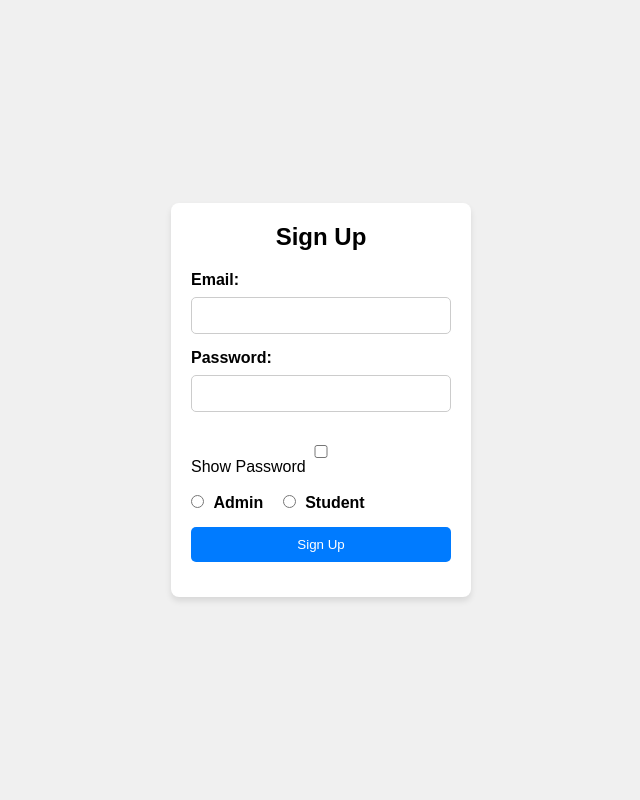
After one commit to nooman57554/project02, a PHP site: page /signup.php in a window 1280 px wide. The commit adds this page. Shown: the whole page, without its empty margins (319-959 px from the left). Run offline with PHP 8.4, Linux system fonts and the light colour scheme.

Commit message:
Add files via upload

```diff
--- /dev/null
+++ b/signup.php
@@ -0,0 +1,116 @@
+<!DOCTYPE html>
+<html lang="en">
+<head>
+    <meta charset="UTF-8">
+    <meta name="viewport" content="width=device-width, initial-scale=1.0">
+    <title>Sign Up Page</title>
+    <style>
+        * {
+            box-sizing: border-box;
+            margin: 0;
+            padding: 0;
+        }
+
+        body {
+            font-family: Arial, sans-serif;
+            background-color: #f0f0f0;
+            display: flex;
+            justify-content: center;
+            align-items: center;
+            height: 100vh;
+        }
+
+        .signup-container {
+            width: 300px;
+            padding: 20px;
+            background-color: #fff;
+            border-radius: 8px;
+            box-shadow: 0 4px 6px rgba(0, 0, 0, 0.1);
+        }
+
+        h2 {
+            text-align: center;
+            margin-bottom: 20px;
+        }
+
+        form {
+            display: flex;
+            flex-direction: column;
+        }
+
+        label {
+            margin-bottom: 8px;
+            font-weight: bold;
+        }
+
+        input[type="email"],
+        input[type="password"],
+        button {
+            padding: 10px;
+            margin-bottom: 15px;
+            border: 1px solid #ccc;
+            border-radius: 5px;
+            transition: border-color 0.3s ease;
+        }
+
+        input[type="radio"] {
+            margin-right: 5px;
+        }
+
+        input[type="radio"] + label {
+            margin-right: 15px;
+        }
+
+        button {
+            background-color: #007bff;
+            color: white;
+            border: none;
+            cursor: pointer;
+            transition: background-color 0.3s ease;
+        }
+
+        button:hover {
+            background-color: #0056b3;
+        }
+
+        .error-message {
+            color: red;
+            margin-bottom: 15px;
+            font-size: 14px;
+        }
+    </style>
+</head>
+<body onload="clearFields()">
+    <div class="signup-container">
+        <h2>Sign Up</h2>
+        <form action="register.php" method="post">
+            <label for="email">Email:</label>
+            <input type="email" id="email" name="email" required>
+            <label for="password">Password:</label>
+	    <input type="password" id="password" name="password" required>
+	 <br>
+	    <input type="checkbox" id="showPassword"> Show Password<br><br>
+            <div class="input-group">
+                <input type="radio" id="admin-signup" name="role" value="admin" required>
+                <label for="admin-signup">Admin</label>
+                <input type="radio" id="student-signup" name="role" value="student" required>
+                <label for="student-signup">Student</label>
+            </div>
+            <div id="signup-error-message" class="error-message">
+                <?php if(isset($_GET['signup_error_message'])) { echo $_GET['signup_error_message']; } ?>
+            </div>
+            <button type="submit">Sign Up</button>
+        </form>
+    </div>
+
+<script>        document.getElementById('showPassword').addEventListener('change', function() {
+            const passwordField = document.getElementById('password');
+            passwordField.type = this.checked ? 'text' : 'password';
+        });
+        function clearFields() {
+            document.getElementById('email').value = '';
+            document.getElementById('password').value = '';
+        }
+    </script>
+</body>
+</html>
```
Also changed, not shown: login.php (+87 -37 lines), register.php (added, +62 -0 lines).
